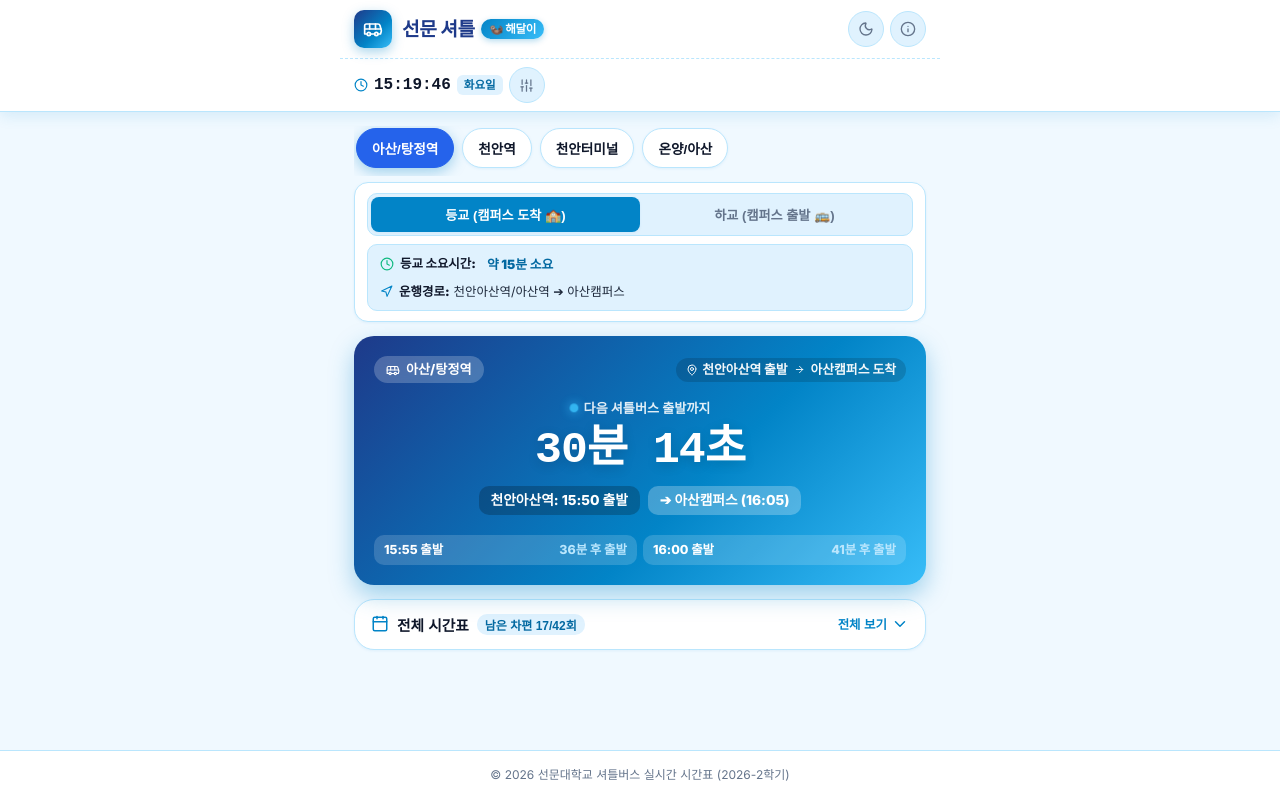
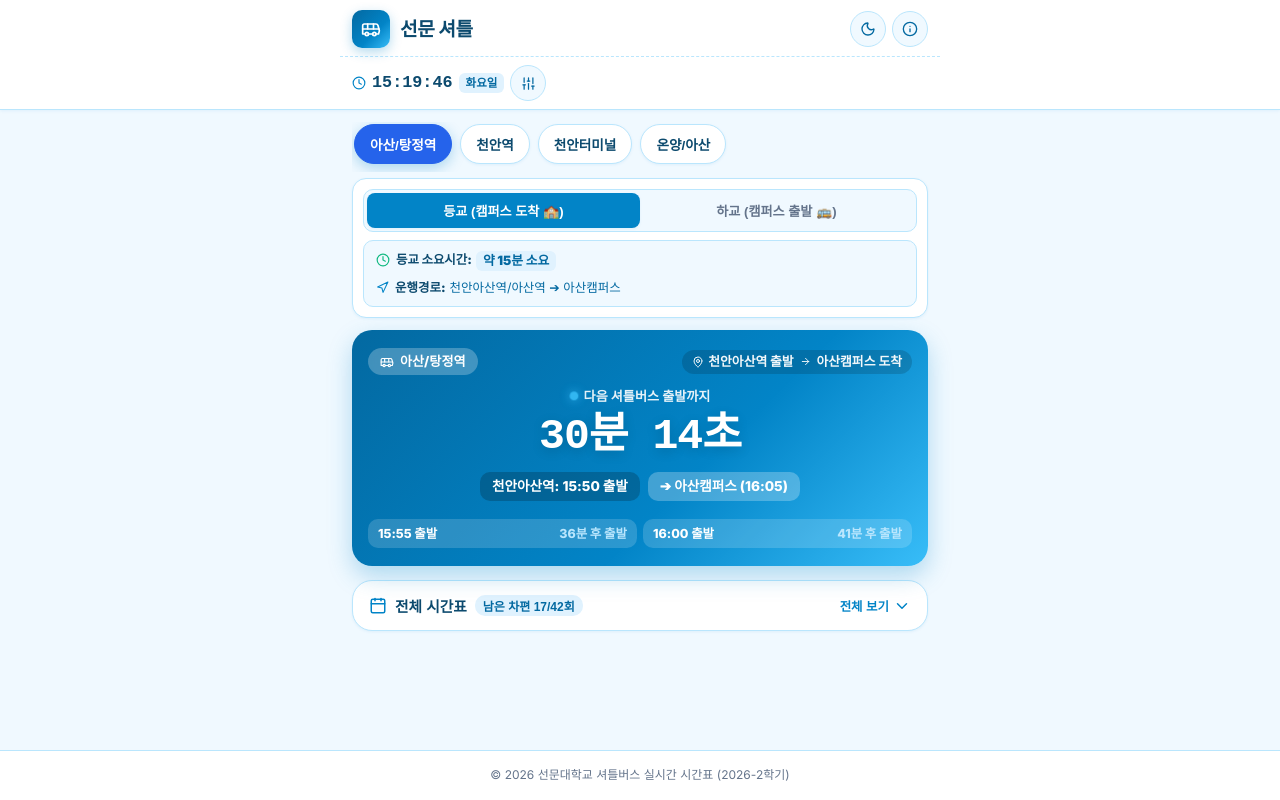
Before and after one commit to totk0626/sunmoon-shuttle, a React (Vite) app: page / in a window 1280 px wide. Built offline with nearby package versions, Linux system fonts and the light colour scheme.

Commit message:
Apply Haedal mascot color palette and fix timetable scroll without horizontal scrolling

```diff
--- a/src/components/Header.jsx
+++ b/src/components/Header.jsx
@@ -29,7 +29,7 @@ export default function Header({
           </div>
           <div>
             <div className="brand-title">
-              선문 셔틀 <span className="haedal-badge">🦦 해달이</span>
+              선문 셔틀
             </div>
           </div>
         </div>
--- a/src/index.css
+++ b/src/index.css
@@ -3,36 +3,33 @@
 :root {
   --font-sans: 'Inter', 'Noto Sans KR', -apple-system, BlinkMacSystemFont, 'Segoe UI', Roboto, sans-serif;
 
-  /* 선문대 공식 마스코트 '해달이' 브랜드 컬러 스키마 */
-  --haedal-sky: #38bdf8;
-  --haedal-blue: #0284c7;
-  --haedal-navy: #1e3a8a;
-  --haedal-pink: #f43f5e;
+  /* 선문대 해달이 마스코트 시그니처 컬러 테마 */
+  --primary: #0284c7;           /* 해달이 스카이 블루 */
+  --primary-dark: #0369a1;      /* 해달이 딥오션 블루 */
+  --primary-light: #e0f2fe;     /* 하늘 구름 파스텔 틴트 */
+  --primary-gradient: linear-gradient(135deg, #0369a1 0%, #0284c7 60%, #38bdf8 100%);
 
-  --primary: #0284c7;
-  --primary-dark: #0369a1;
-  --primary-light: #f0f9ff;
-  --primary-gradient: linear-gradient(135deg, #1e3a8a 0%, #0284c7 60%, #38bdf8 100%);
-
-  /* Accent colors */
+  /* 해달이 볼터치 핑크 & 마스코트 포인트 */
+  --accent-pink: #f43f5e;        /* 해달이 볼터치 핑크 */
+  --accent-pink-light: #ffe4e6;
+  --accent-navy: #1e3a8a;        /* 해달이 과점퍼 해남색 */
   --accent-green: #10b981;
-  --accent-pink: #f43f5e;
   --accent-orange: #f97316;
   --accent-red: #ef4444;
 
-  /* LIGHT THEME (Default - Soft Haedal Sky Tint) */
+  /* LIGHT THEME (Default - 소프트 하늘 구름) */
   --bg-app: #f0f9ff;
   --bg-card: #ffffff;
-  --bg-card-hover: #e0f2fe;
-  --bg-subtle: #e0f2fe;
+  --bg-card-hover: #f8fafc;
+  --bg-subtle: #f0f9ff;
   --border-color: #bae6fd;
-  --text-main: #0f172a;
-  --text-sub: #1e293b;
+  --text-main: #0c4a6e;
+  --text-sub: #0369a1;
   --text-muted: #64748b;
 
   --shadow-sm: 0 1px 3px rgba(2, 132, 199, 0.08);
-  --shadow-md: 0 6px 16px rgba(2, 132, 199, 0.12);
-  --shadow-lg: 0 12px 30px rgba(2, 132, 199, 0.18);
+  --shadow-md: 0 6px 16px rgba(2, 132, 199, 0.1);
+  --shadow-lg: 0 12px 30px rgba(2, 132, 199, 0.15);
   --radius-sm: 10px;
   --radius-md: 14px;
   --radius-lg: 20px;
@@ -42,14 +39,14 @@
 
 /* DARK THEME */
 [data-theme="dark"] {
-  --bg-app: #0b0f19;
-  --bg-card: #131b2e;
-  --bg-card-hover: #1a253e;
-  --bg-subtle: #0f172a;
-  --border-color: #26334d;
-  --text-main: #f8fafc;
-  --text-sub: #cbd5e1;
-  --text-muted: #8493a8;
+  --bg-app: #082f49;
+  --bg-card: #0c4a6e;
+  --bg-card-hover: #0369a1;
+  --bg-subtle: #0369a1;
+  --border-color: #0284c7;
+  --text-main: #f0f9ff;
+  --text-sub: #bae6fd;
+  --text-muted: #7dd3fc;
   --shadow-sm: 0 2px 4px rgba(0,0,0,0.3);
   --shadow-md: 0 6px 16px rgba(0,0,0,0.4);
   --shadow-lg: 0 12px 30px rgba(0,0,0,0.5);
@@ -81,7 +78,7 @@ body {
   width: 100%;
   max-width: 600px;
   margin: 0 auto;
-  padding: 0 14px;
+  padding: 0 12px;
 }
 
 .app-shell {
@@ -93,19 +90,19 @@ body {
 
 .main-content {
   flex: 1;
-  padding-top: 14px;
+  padding-top: 12px;
   padding-bottom: 40px;
 }
 
 /* Header */
 .app-header {
   background: var(--bg-card);
-  border-bottom: 1px solid var(--border-color);
+  border-bottom: 1.5px solid var(--border-color);
   padding: 10px 0 8px 0;
   position: sticky;
   top: 0;
   z-index: 100;
-  box-shadow: 0 4px 14px rgba(2, 132, 199, 0.12);
+  box-shadow: var(--shadow-sm);
   backdrop-filter: blur(12px);
   -webkit-backdrop-filter: blur(12px);
 }
@@ -131,34 +128,17 @@ body {
   align-items: center;
   justify-content: center;
   color: #fff;
-  box-shadow: 0 4px 12px rgba(2, 132, 199, 0.35);
+  box-shadow: 0 4px 12px rgba(2, 132, 199, 0.3);
 }
 
 .brand-title {
   font-size: 1.2rem;
   font-weight: 900;
-  color: var(--haedal-navy);
+  color: var(--text-main);
   letter-spacing: -0.3px;
   display: flex;
   align-items: center;
   gap: 6px;
-}
-
-[data-theme="dark"] .brand-title {
-  color: #ffffff;
-}
-
-.haedal-badge {
-  font-size: 0.72rem;
-  background: linear-gradient(135deg, #0284c7 0%, #38bdf8 100%);
-  color: #ffffff;
-  padding: 2px 8px;
-  border-radius: 12px;
-  font-weight: 800;
-  display: inline-flex;
-  align-items: center;
-  gap: 3px;
-  box-shadow: 0 2px 6px rgba(2, 132, 199, 0.3);
 }
 
 .header-actions {
@@ -173,7 +153,7 @@ body {
   border-radius: 50%;
   border: 1px solid var(--border-color);
   background-color: var(--bg-subtle);
-  color: var(--text-muted);
+  color: var(--text-sub);
   display: flex;
   align-items: center;
   justify-content: center;
@@ -197,7 +177,7 @@ body {
   display: flex;
   align-items: center;
   justify-content: space-between;
-  margin-top: 10px;
+  margin-top: 8px;
   padding-top: 8px;
   border-top: 1px dashed var(--border-color);
   font-size: 0.82rem;
@@ -219,8 +199,8 @@ body {
 
 .clock-time {
   font-family: monospace;
-  font-size: 1rem;
-  font-weight: 800;
+  font-size: 1.05rem;
+  font-weight: 900;
   color: var(--text-main);
 }
 
@@ -231,8 +211,8 @@ body {
   font-weight: 800;
 }
 
-.day-badge.weekday { background-color: #e0f2fe; color: #0369a1; }
-.day-badge.friday { background-color: #ffe4e6; color: #e11d48; }
+.day-badge.weekday { background-color: var(--primary-light); color: var(--primary-dark); }
+.day-badge.friday { background-color: var(--accent-pink-light); color: var(--accent-pink); }
 .day-badge.weekend { background-color: #e2e8f0; color: #475569; }
 
 .reset-time-btn {
@@ -249,20 +229,9 @@ body {
   margin-left: 4px;
 }
 
-.boarding-location-badge {
-  display: flex;
-  align-items: center;
-  gap: 4px;
-  padding: 3px 9px;
-  border-radius: 12px;
-  border: 1px solid;
-  font-size: 0.76rem;
-  font-weight: 700;
-}
-
 /* Route Selector & Control Bar */
 .route-selector-container {
-  margin-bottom: 14px;
+  margin-bottom: 12px;
 }
 
 .route-chips-scroll {
@@ -296,14 +265,14 @@ body {
 
 .route-chip-btn.active {
   color: #ffffff !important;
-  box-shadow: 0 4px 14px rgba(2, 132, 199, 0.35);
+  box-shadow: 0 4px 14px rgba(2, 132, 199, 0.3);
 }
 
 .control-bar-box {
   background-color: var(--bg-card);
   border-radius: var(--radius-md);
   border: 1.5px solid var(--border-color);
-  padding: 10px 12px;
+  padding: 10px;
   box-shadow: var(--shadow-sm);
   margin-top: 6px;
   display: flex;
@@ -373,14 +342,14 @@ body {
   white-space: nowrap;
 }
 
-.banner-icon-blue { color: #0284c7; margin-top: 2px; flex-shrink: 0; }
-.banner-icon-green { color: #10b981; margin-top: 2px; flex-shrink: 0; }
-.banner-icon-orange { color: #f97316; margin-top: 2px; flex-shrink: 0; }
+.banner-icon-blue { color: var(--primary); margin-top: 2px; flex-shrink: 0; }
+.banner-icon-green { color: var(--accent-green); margin-top: 2px; flex-shrink: 0; }
+.banner-icon-orange { color: var(--accent-orange); margin-top: 2px; flex-shrink: 0; }
 
 .travel-time-highlight {
   font-weight: 900;
   color: #0369a1;
-  background-color: #e0f2fe;
+  background-color: var(--primary-light);
   padding: 1px 7px;
   border-radius: 6px;
   font-size: 0.8rem;
@@ -388,7 +357,7 @@ body {
 
 [data-theme="dark"] .travel-time-highlight {
   background-color: rgba(2, 132, 199, 0.25);
-  color: #38bdf8;
+  color: #7dd3fc;
 }
 
 .special-note-row {
@@ -401,46 +370,40 @@ body {
   font-size: 0.74rem;
 }
 
-[data-theme="dark"] .special-note-row {
-  background-color: rgba(249, 115, 22, 0.15);
-  border-color: rgba(249, 115, 22, 0.3);
-  color: #fb923c;
-}
-
-/* HERO NEXT SHUTTLE WIDGET CARD (Haedal Primary Gradient) */
+/* HERO NEXT SHUTTLE WIDGET CARD (해달이 컬러 튜닝) */
 .hero-widget-card {
   background: var(--primary-gradient);
   color: #ffffff;
   border-radius: var(--radius-lg);
-  padding: 20px;
+  padding: 18px 16px;
   margin-bottom: 14px;
-  box-shadow: 0 10px 25px rgba(2, 132, 199, 0.35);
+  box-shadow: 0 10px 25px rgba(2, 132, 199, 0.28);
   position: relative;
   overflow: hidden;
 }
 
 .hero-widget-card.urgent {
-  background: linear-gradient(135deg, #be123c 0%, #f43f5e 100%);
+  background: linear-gradient(135deg, #e11d48 0%, #f43f5e 100%);
   box-shadow: 0 10px 25px rgba(244, 63, 94, 0.35);
 }
 
 .hero-widget-card.soon {
-  background: linear-gradient(135deg, #047857 0%, #10b981 100%);
-  box-shadow: 0 10px 25px rgba(16, 185, 129, 0.35);
+  background: linear-gradient(135deg, #0284c7 0%, #38bdf8 100%);
+  box-shadow: 0 10px 25px rgba(56, 189, 248, 0.35);
 }
 
 .widget-top-row {
   display: flex;
   align-items: center;
   justify-content: space-between;
-  margin-bottom: 12px;
+  margin-bottom: 10px;
 }
 
 .widget-route-pill {
   display: inline-flex;
   align-items: center;
   gap: 6px;
-  background-color: rgba(255, 255, 255, 0.22);
+  background-color: rgba(255, 255, 255, 0.25);
   backdrop-filter: blur(4px);
   padding: 4px 12px;
   border-radius: 20px;
@@ -462,12 +425,12 @@ body {
 
 .widget-timer-block {
   text-align: center;
-  padding: 4px 0 10px 0;
+  padding: 2px 0 8px 0;
 }
 
 .timer-sub-text {
   font-size: 0.82rem;
-  color: rgba(255, 255, 255, 0.88);
+  color: rgba(255, 255, 255, 0.9);
   font-weight: 700;
   display: flex;
   align-items: center;
@@ -492,7 +455,7 @@ body {
 }
 
 .timer-big-num {
-  font-size: clamp(1.8rem, 7vw, 2.8rem);
+  font-size: clamp(1.8rem, 7vw, 2.7rem);
   font-weight: 900;
   font-family: monospace;
   letter-spacing: -1px;
@@ -510,10 +473,10 @@ body {
 }
 
 .badge-time-box {
-  background-color: rgba(0, 0, 0, 0.22);
+  background-color: rgba(0, 0, 0, 0.2);
   padding: 5px 12px;
   border-radius: 10px;
-  font-size: 0.86rem;
+  font-size: 0.85rem;
   font-weight: 800;
 }
 
@@ -522,7 +485,7 @@ body {
   color: #fff;
   padding: 5px 12px;
   border-radius: 10px;
-  font-size: 0.86rem;
+  font-size: 0.85rem;
   font-weight: 800;
 }
 
@@ -580,7 +543,7 @@ body {
   margin: 4px 0 12px 0;
 }
 
-/* TIMETABLE ACCORDION SECTION */
+/* TIMETABLE ACCORDION & ISOLATED VERTICAL SCROLL BOX */
 .timetable-accordion-container {
   background-color: var(--bg-card);
   border-radius: var(--radius-lg);
@@ -611,7 +574,7 @@ body {
 }
 
 .acc-count-pill {
-  background-color: var(--bg-subtle);
+  background-color: var(--primary-light);
   color: var(--primary-dark);
   padding: 2px 8px;
   border-radius: 10px;
@@ -620,8 +583,8 @@ body {
 }
 
 .fri-excluded-badge {
-  background-color: #ffe4e6;
-  color: #e11d48;
+  background-color: var(--accent-pink-light);
+  color: var(--accent-pink);
   padding: 2px 8px;
   border-radius: 10px;
   font-size: 0.72rem;
@@ -641,7 +604,7 @@ body {
 }
 
 .timetable-accordion-body {
-  padding: 0 14px 14px 14px;
+  padding: 0 10px 10px 10px;
   border-top: 1px solid var(--border-color);
 }
 
@@ -650,7 +613,7 @@ body {
   align-items: center;
   justify-content: space-between;
   gap: 8px;
-  padding: 10px 0;
+  padding: 8px 0;
   flex-wrap: wrap;
 }
 
@@ -677,24 +640,18 @@ body {
   color: #ea580c;
 }
 
-[data-theme="dark"] .legend-student-hall {
-  background-color: rgba(249, 115, 22, 0.2);
-  border-color: rgba(249, 115, 22, 0.4);
-  color: #fb923c;
-}
-
 .passed-toggle-btn {
   background-color: var(--bg-subtle);
   border: 1px solid var(--border-color);
   color: var(--text-sub);
-  padding: 5px 12px;
+  padding: 4px 10px;
   border-radius: 14px;
   font-size: 0.75rem;
   font-weight: 700;
   cursor: pointer;
   display: flex;
   align-items: center;
-  gap: 5px;
+  gap: 4px;
 }
 
 .passed-toggle-btn.active {
@@ -703,46 +660,46 @@ body {
   border-color: var(--primary);
 }
 
-/* SEPARATE SCROLL BOX FOR TIMETABLE CARD */
-.timetable-scroll-wrapper {
+/* ISOLATED TIMETABLE VERTICAL SCROLL BOX (FITS 100% WIDTH, NO HORIZONTAL SCROLL!) */
+.timetable-scroll-box {
   max-height: 380px;
   overflow-y: auto;
-  overflow-x: auto;
+  overflow-x: hidden;
   width: 100%;
-  border: 1.5px solid var(--border-color);
-  border-radius: var(--radius-md);
-  box-shadow: inset 0 2px 5px rgba(0, 0, 0, 0.04);
+  border: 1px solid var(--border-color);
+  border-radius: var(--radius-sm);
+  background-color: var(--bg-card);
+  box-shadow: inset 0 2px 4px rgba(0, 0, 0, 0.02);
   -webkit-overflow-scrolling: touch;
 }
 
 .timetable-table {
   width: 100%;
+  table-layout: fixed;
   border-collapse: separate;
   border-spacing: 0;
   text-align: center;
-  font-size: 0.82rem;
+  font-size: 0.8rem;
 }
 
 .timetable-table th {
   position: sticky;
   top: 0;
   z-index: 10;
-  background-color: var(--bg-card);
-  color: var(--haedal-navy);
-  padding: 10px 6px;
+  background-color: var(--primary-light);
+  color: var(--primary-dark);
+  padding: 8px 2px;
   font-weight: 900;
   border-bottom: 2px solid var(--primary);
   white-space: nowrap;
-  box-shadow: 0 2px 6px rgba(0, 0, 0, 0.06);
-}
-
-[data-theme="dark"] .timetable-table th {
-  color: #38bdf8;
 }
 
 .timetable-table td {
-  padding: 8px 4px;
+  padding: 7px 2px;
   border-bottom: 1px solid var(--border-color);
+  white-space: nowrap;
+  overflow: hidden;
+  text-overflow: ellipsis;
 }
 
 .row-next-highlight {
@@ -763,23 +720,17 @@ body {
 }
 
 .row-passed { opacity: 0.45; }
-.seq-num { color: var(--text-muted); font-size: 0.75rem; }
-.time-cell { font-weight: 800; font-family: monospace; font-size: 0.9rem; }
-.note-badge { display: inline-flex; padding: 2px 6px; border-radius: 6px; font-size: 0.7rem; font-weight: 800; }
-.badge-next { background-color: #d1fae5; color: #059669; }
+.seq-num { color: var(--text-muted); font-size: 0.72rem; }
+.time-cell { font-weight: 800; font-family: monospace; font-size: 0.86rem; }
+.note-badge { display: inline-flex; padding: 2px 5px; border-radius: 5px; font-size: 0.68rem; font-weight: 800; }
+.badge-next { background-color: #d1fae5; color: #047857; }
 .badge-student-hall { background-color: #ffedd5; color: #ea580c; border: 1px solid #fed7aa; }
-
-[data-theme="dark"] .badge-student-hall {
-  background-color: rgba(249, 115, 22, 0.25);
-  color: #fb923c;
-  border-color: rgba(249, 115, 22, 0.4);
-}
 
 /* MODAL OVERLAY & SHEETS */
 .modal-backdrop {
   position: fixed;
   top: 0; left: 0; right: 0; bottom: 0;
-  background-color: rgba(15, 23, 42, 0.6);
+  background-color: rgba(12, 74, 110, 0.6);
   backdrop-filter: blur(6px);
   z-index: 100;
   display: flex;
@@ -817,11 +768,6 @@ body {
   display: flex;
   align-items: center;
   gap: 8px;
-  color: var(--haedal-navy);
-}
-
-[data-theme="dark"] .modal-sheet-title {
-  color: #ffffff;
 }
 
 .modal-close-icon {
@@ -918,9 +864,9 @@ body {
 }
 
 .friday-check-btn.active {
-  background-color: #ffe4e6;
+  background-color: var(--accent-pink-light);
   border-color: #fca5a5;
-  color: #e11d48;
+  color: var(--accent-pink);
 }
 
 .quick-time-grid {
@@ -964,13 +910,13 @@ body {
   align-items: center;
   justify-content: center;
   gap: 6px;
-  box-shadow: 0 4px 14px rgba(2, 132, 199, 0.35);
+  box-shadow: 0 4px 14px rgba(2, 132, 199, 0.3);
   transition: var(--transition);
 }
 
 .modal-primary-btn:hover {
   transform: translateY(-1px);
-  box-shadow: 0 6px 18px rgba(2, 132, 199, 0.45);
+  box-shadow: 0 6px 18px rgba(2, 132, 199, 0.4);
 }
 
 .modal-reset-btn {
@@ -1033,12 +979,6 @@ body {
   border-color: var(--primary);
 }
 
-[data-theme="dark"] .conv-tab-btn-clean.active {
-  background-color: rgba(2, 132, 199, 0.25);
-  color: #38bdf8;
-  border-color: #0284c7;
-}
-
 .info-card-box {
   background-color: var(--bg-subtle);
   border-radius: var(--radius-md);
@@ -1048,13 +988,8 @@ body {
 }
 
 .info-card-box.blue-bg {
-  background-color: #f0f9ff;
+  background-color: var(--primary-light);
   border-color: #bae6fd;
-}
-
-[data-theme="dark"] .info-card-box.blue-bg {
-  background-color: rgba(2, 132, 199, 0.15);
-  border-color: rgba(2, 132, 199, 0.3);
 }
 
 .call-big-btn {
```
Also changed, not shown: src/components/TimetableList.jsx (+44 -12 lines).
